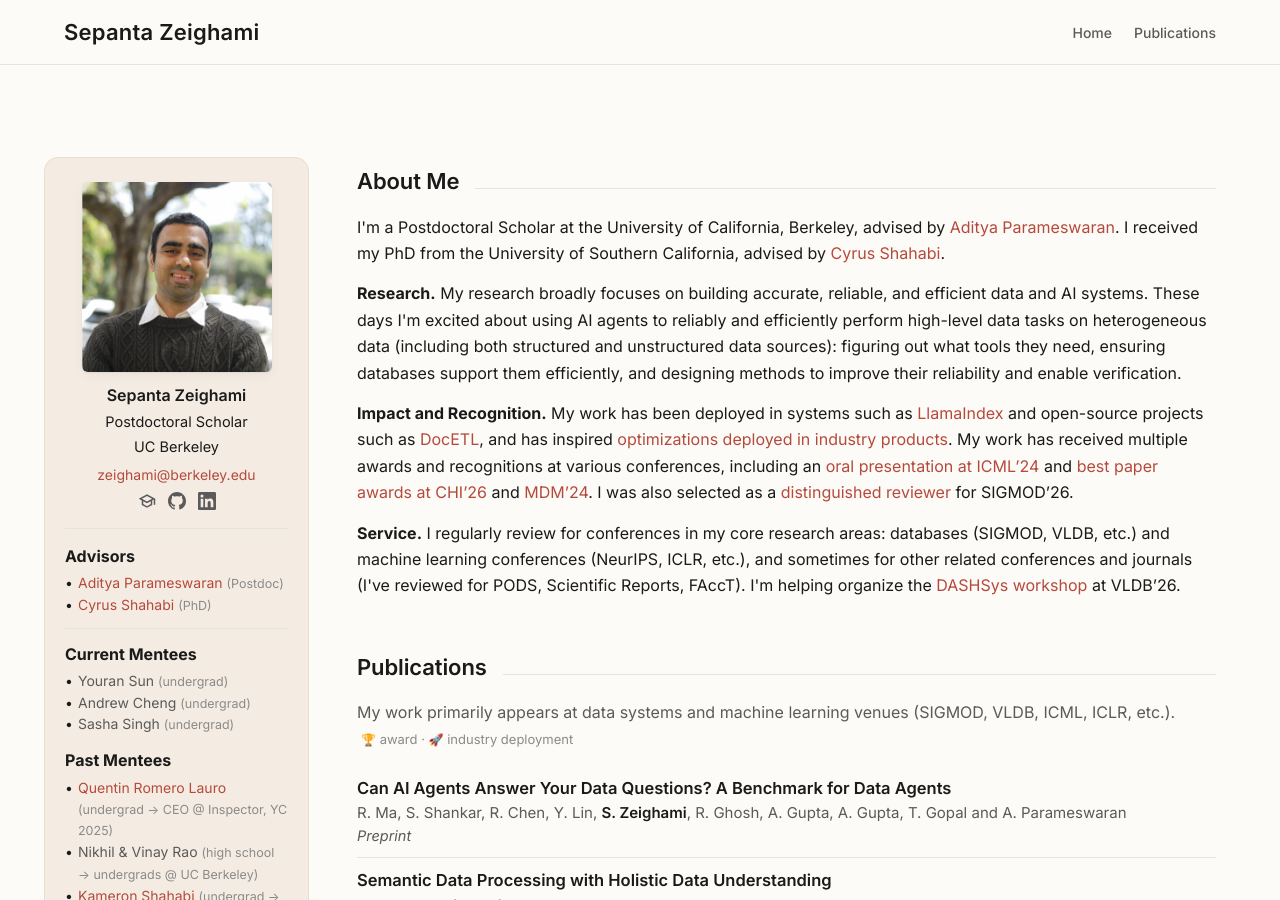
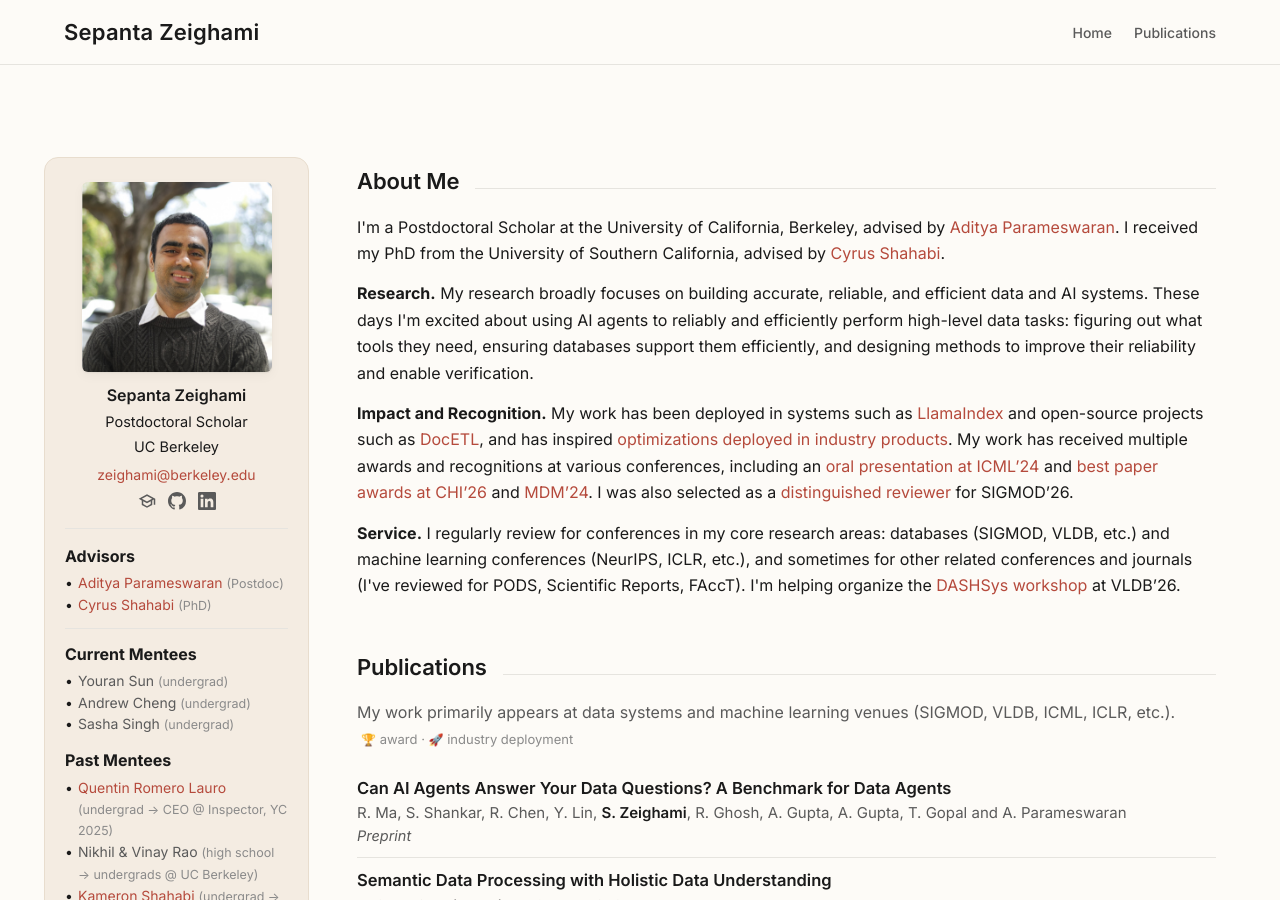
Before and after one commit to szeighami/szeighami.github.io, a Jekyll site: the page built from index.md, in a window 1280 px wide and 900 px high. Built offline with Jekyll 4.4.1, drawn with Linux system fonts in a browser that asks for light colours.

Commit message:
Update index.md

```diff
--- a/index.md
+++ b/index.md
@@ -56,7 +56,7 @@ layout: default
     <div class="hero-about prose">
       <h2 class="section-title">About Me</h2>
       <p>I'm a Postdoctoral Scholar at the University of California, Berkeley, advised by <a href="https://people.eecs.berkeley.edu/~adityagp/">Aditya Parameswaran</a>. I received my PhD from the University of Southern California, advised by <a href="https://infolab.usc.edu/Shahabi/index.html">Cyrus Shahabi</a>.</p>
-      <p><b>Research.</b> My research broadly focuses on building accurate, reliable, and efficient data and AI systems. These days I'm excited about using AI agents to reliably and efficiently perform high-level data tasks on heterogeneous data (including both structured and unstructured data sources): figuring out what tools they need, ensuring databases support them efficiently, and designing methods to improve their reliability and enable verification.</p>
+      <p><b>Research.</b> My research broadly focuses on building accurate, reliable, and efficient data and AI systems. These days I'm excited about using AI agents to reliably and efficiently perform high-level data tasks: figuring out what tools they need, ensuring databases support them efficiently, and designing methods to improve their reliability and enable verification.</p>
       <p><b>Impact and Recognition.</b> My work has been deployed in systems such as <a href="https://developers.llamaindex.ai/python/examples/finetuning/embeddings/finetune_corpus_embedding/">LlamaIndex</a> and open-source projects such as <a href="https://github.com/ucbepic/docetl/tree/main/docetl/moar">DocETL</a>, and has inspired <a href="https://cloud.google.com/blog/products/data-analytics/more-than-100x-faster-and-cheaper-llm-powered-sql-queries-with-proxy-models?e=48754805">optimizations deployed in industry products</a>. My work has received multiple awards and recognitions at various conferences, including an <a href="#paper-icml24">oral presentation at ICML&rsquo;24</a> and <a href="#paper-chi26">best paper awards at CHI&rsquo;26</a> and <a href="#paper-mdm24">MDM&rsquo;24</a>. I was also selected as a <a href="https://2026.sigmod.org/sigmod_awards.shtml">distinguished reviewer</a> for SIGMOD&rsquo;26.</p>
       <p><b>Service.</b> I regularly review for conferences in my core research areas: databases (SIGMOD, VLDB, etc.) and machine learning conferences (NeurIPS, ICLR, etc.), and sometimes for other related conferences and journals (I've reviewed for PODS, Scientific Reports, FAccT). I'm helping organize the <a href="https://dashsys-workshop-vldb.github.io/index.html#home">DASHSys workshop</a> at VLDB&rsquo;26.</p>
       <!-- <p class="placeholder-text"><b>Other Facts.</b> Placeholder: a short paragraph with background &mdash; where you grew up, undergrad, hobbies, or anything else worth knowing.</p> -->
```
